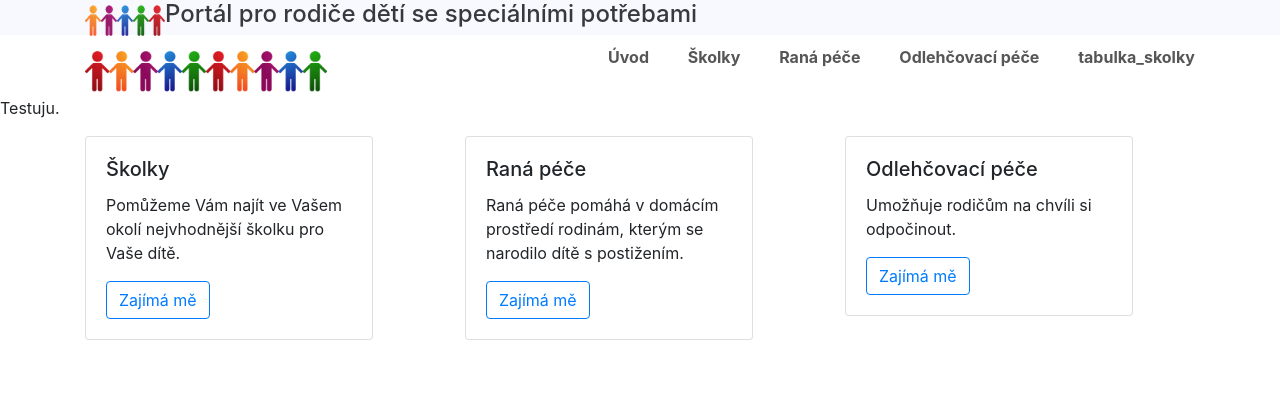
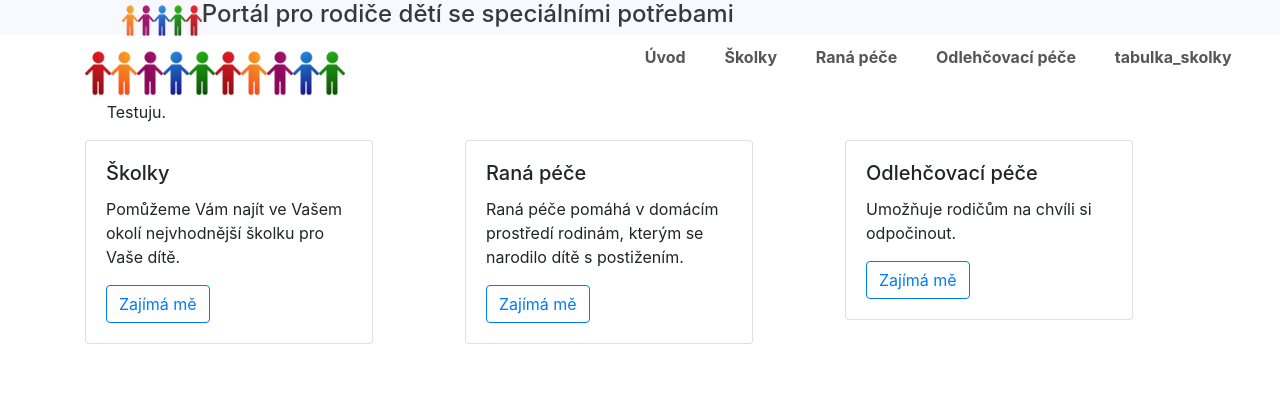
Before and after one commit to JanaMare/skolka_projekt, a Flask app: page / in a window 1280 px wide. Shown: the top 420 px of the page. Run offline with Flask 2, Linux system fonts and the light colour scheme; some libraries are stand-ins or nearby versions.

Commit message:
uprava vzhledu

```diff
--- a/templates/index.html
+++ b/templates/index.html
@@ -1,6 +1,6 @@
 {% extends "layout.html" %}
 {% block content %}
-  <div class="index">
+  <div class="index offset-1">
     <p>Testuju.</p>
   </div>
 
--- a/templates/layout.html
+++ b/templates/layout.html
@@ -8,7 +8,7 @@
           <link rel="stylesheet" href="{{ url_for('static', filename='bootstrap.css') }}">
         </head>
     <header>
-      <div class="container">
+      <div class="container offset-1">
         <h1 class="logo"><a href="{{ url_for('home') }}"><img src="http://skolky01.herokuapp.com/static/logo.png" style="width:80px;height:40px;" alt="logo"/></a></h1>
         <h4> Portál pro rodiče dětí se speciálními potřebami</h4>
         <strong><nav>
@@ -23,8 +23,8 @@
         </nav></strong>
       </div>
     </header>
-    <div class="container">
-      <div class="row">
+    <div class="container - fluid">
+      <div class="row img-fluid">
         <img src="http://skolky01.herokuapp.com/static/child.png" style = "width:50%; height: 50% " class="img-fluid" alt="Responsive image">
       </div>
     </div>
--- a/templates/odlehcovaci_pece.html
+++ b/templates/odlehcovaci_pece.html
@@ -1,6 +1,6 @@
 {% extends "layout.html" %}
 {% block content %}
-  <div class="odlehcovaci_pece">
+  <div class="odlehcovaci_pece offset-1">
     <h1>Odlehčovací péče</h1>
     <p>Cílem služby je umožnit pečující fyzické osobě nezbytný odpočinek.</p>
   </div>
--- a/templates/ranapece.html
+++ b/templates/ranapece.html
@@ -1,6 +1,6 @@
 {% extends "layout.html" %}
 {% block content %}
-  <div class="ranapece">
+  <div class="ranapece offset-1">
     <h1>Raná péče</h1>
     <p>Rodinám dětí s postižením poskytují podporu a pomoc v domácím prostředí, aby svůj život zvládaly lépe.</p>
   </div>
```
